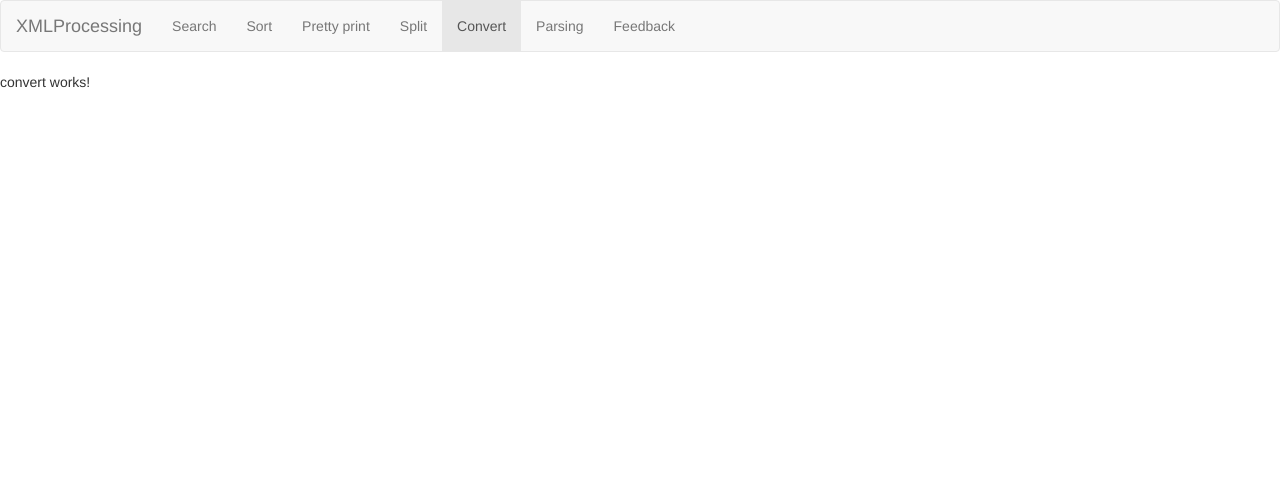
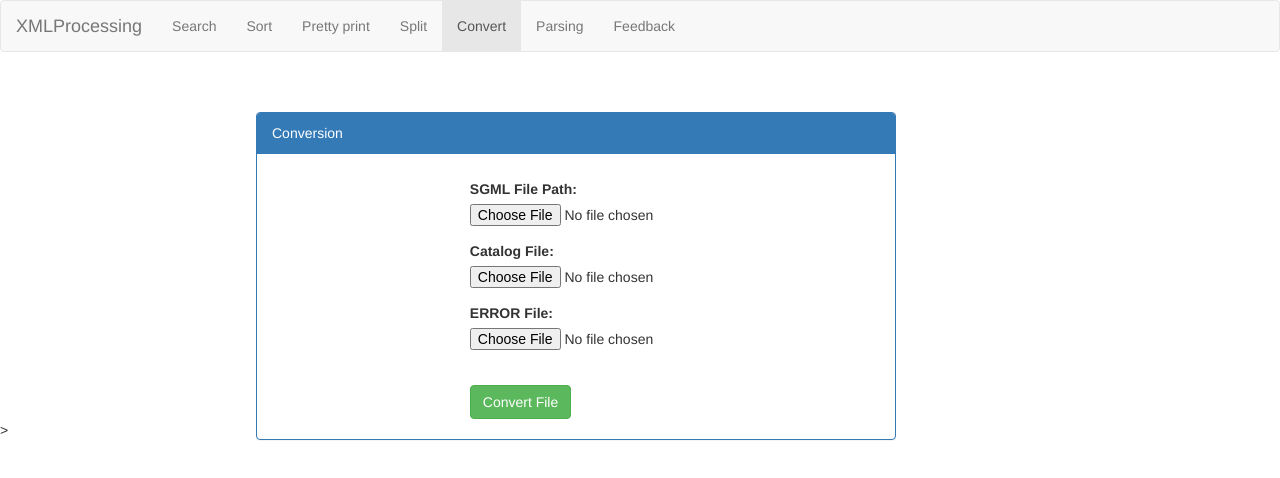
Before and after one commit to tadlakha9/BigXmlProcessing, an Angular app in the folder bigxmlprocessing-web/src/main/web/: page /convert in a window 1280 px wide. Shown: the top 478 px of the page. Built offline with nearby package versions, Linux system fonts and the light colour scheme.

Commit message:
MJI:Convert commit

```diff
--- a/bigxmlprocessing-web/src/main/web/src/app/app.service.ts
+++ b/bigxmlprocessing-web/src/main/web/src/app/app.service.ts
@@ -10,6 +10,7 @@ export class AppService{
     sortServiceUrl = this.baseUrl + "sortXml";
     prettyPrintServiceUrl = this.baseUrl + "prettyPrintXml";
     searchServiceUrl = this.baseUrl + "searching";
+    convertURL = this.baseUrl + "convert";
 
     constructor(private httpClient: HttpClient) {}
 
@@ -35,4 +36,8 @@ export class AppService{
     searchService(formData){
         return this.httpClient.post(this.searchServiceUrl,formData,{responseType: 'text'})
     }
+    convertService(formData){
+        return this.httpClient.post(this.convertURL, formData, {responseType: 'text'});
+    }
+
 }
--- a/bigxmlprocessing-web/src/main/web/src/app/convert/convert.component.html
+++ b/bigxmlprocessing-web/src/main/web/src/app/convert/convert.component.html
@@ -1,3 +1,40 @@
-<p>
-  convert works!
-</p>
+<div class="panel panel-primary" style="width:50%;left:20%;top:40px;position:relative">
+  <div class="panel-heading">Conversion</div>
+  <div class="panel-body">
+
+    <form (ngSubmit)="save(f)" #f="ngForm" style="left:35%;position:relative;width: 35%;top:10px;" >
+
+      <div class=" row" >
+        <div class=" form-group">
+          <b><label for="sgmlfile">SGML File Path:</label></b>&nbsp;&nbsp;
+          <input type="file" id="sgmlfile" name="profile" (change)="onSelectSGMLFile($event)" required/>
+        </div>
+      </div>
+
+
+      <div class=" row" >
+        <div class=" form-group">
+          <b><label for="catalog-file">Catalog File:</label></b>&nbsp;&nbsp;
+          <input type="file" id="catalogfile" name="profile" (change)="onSelectCatalogFile($event)"/>
+        </div>
+      </div>
+
+
+      <div class=" row" >
+        <div class=" form-group">
+          <b><label for="errorfile">ERROR File:</label></b>&nbsp;&nbsp;
+          <input type="file" id="errorfile" name="profile" (change)="onSelectErrorFile($event)"/>
+        </div>
+      </div>
+
+      <br/>
+      <div class=" row" >
+        <div class=" form-group">
+          <button class=" btn btn-fill btn-success" type="submit" > Convert File </button>&nbsp;&nbsp;
+        </div>
+      </div>
+    </form>
+
+  </div>
+
+</div>>
--- a/bigxmlprocessing-web/src/main/web/src/app/convert/convert.component.ts
+++ b/bigxmlprocessing-web/src/main/web/src/app/convert/convert.component.ts
@@ -1,4 +1,8 @@
 import { Component, OnInit } from '@angular/core';
+import {AppService } from '../app.service';
+import {ToastrService } from 'ngx-toastr';
+import { NgForm } from '@angular/forms';
+import { NAMED_ENTITIES } from '@angular/compiler';
 
 @Component({
   selector: 'app-convert',
@@ -7,9 +11,68 @@ import { Component, OnInit } from '@angular/core';
 })
 export class ConvertComponent implements OnInit {
 
-  constructor() { }
+  sgmlfile:File;
+  catalogfile:File;
+  errorfile:File;
+
+
+  constructor(private appService:AppService, private toastr:ToastrService) { }
 
   ngOnInit() {
   }
 
+  onSelectSGMLFile(event) {
+    console.log(event.target.files);
+    this.sgmlfile= event.target.files[0];
+  }
+
+  onSelectCatalogFile(event) {
+    console.log(event.target.files);
+    this.catalogfile= event.target.files[0];
+  }
+
+  onSelectErrorFile(event){
+    console.log(event.target.files);
+    this.errorfile= event.target.files[0];
+  }
+
+
+  save(form:NgForm)
+  {
+    console.log("Document will be converted");
+    let formData = new FormData();
+    console.log(form.value);
+
+    formData.append('file0', this.sgmlfile, this.sgmlfile.name);
+
+    if(this.catalogfile == undefined ){
+      this.catalogfile = new File([""], "filecatalog.txt");
+      formData.append('file1', this.catalogfile, this.catalogfile.name);
+      console.log("if for cat",this.catalogfile);
+    } else{
+      formData.append('file1', this.catalogfile, this.catalogfile.name);
+      console.log("else for cat");
+    }
+
+    if(this.errorfile == undefined){
+     this.errorfile= new File([""], "error.log");
+     formData.append('file2', this.errorfile, this.errorfile.name);
+     console.log("if for error", this.errorfile);
+    }else {
+      formData.append('file2', this.errorfile, this.errorfile.name);
+      console.log("else for error");
+    }
+
+    this.appService.convertService(formData).
+    subscribe((response) =>
+    { console.log("ok"+response);
+      this.toastr.success('Document Converted Successfully')
+    },
+    (error) =>
+    { console.log("ko"+error);
+      this.toastr.error('Error in Conversion');
+    });
+    form.reset();
+  }
+
 }
--- a/bigxmlprocessing-web/src/main/web/src/app/pretty-print/pretty-print.component.ts
+++ b/bigxmlprocessing-web/src/main/web/src/app/pretty-print/pretty-print.component.ts
@@ -25,12 +25,13 @@ export class PrettyPrintComponent implements OnInit {
   console.log(event.target.files);
   this.inputfile =event.target.files[0];
   }
-  onXMLSelect(event) {
-    console.log("XML Selected");
-  }
-  onSGMLSelect(event){
-    console.log("SGML Selected");
-}
+
+  // onXMLSelect(event) {
+  //   console.log("XML Selected");
+  // }
+  // onSGMLSelect(event){
+  //   console.log("SGML Selected");
+  //}
 
 save(form:NgForm)
 {
```
Also changed, not shown: 2 other files (tests, documents, lock files or other folders).
